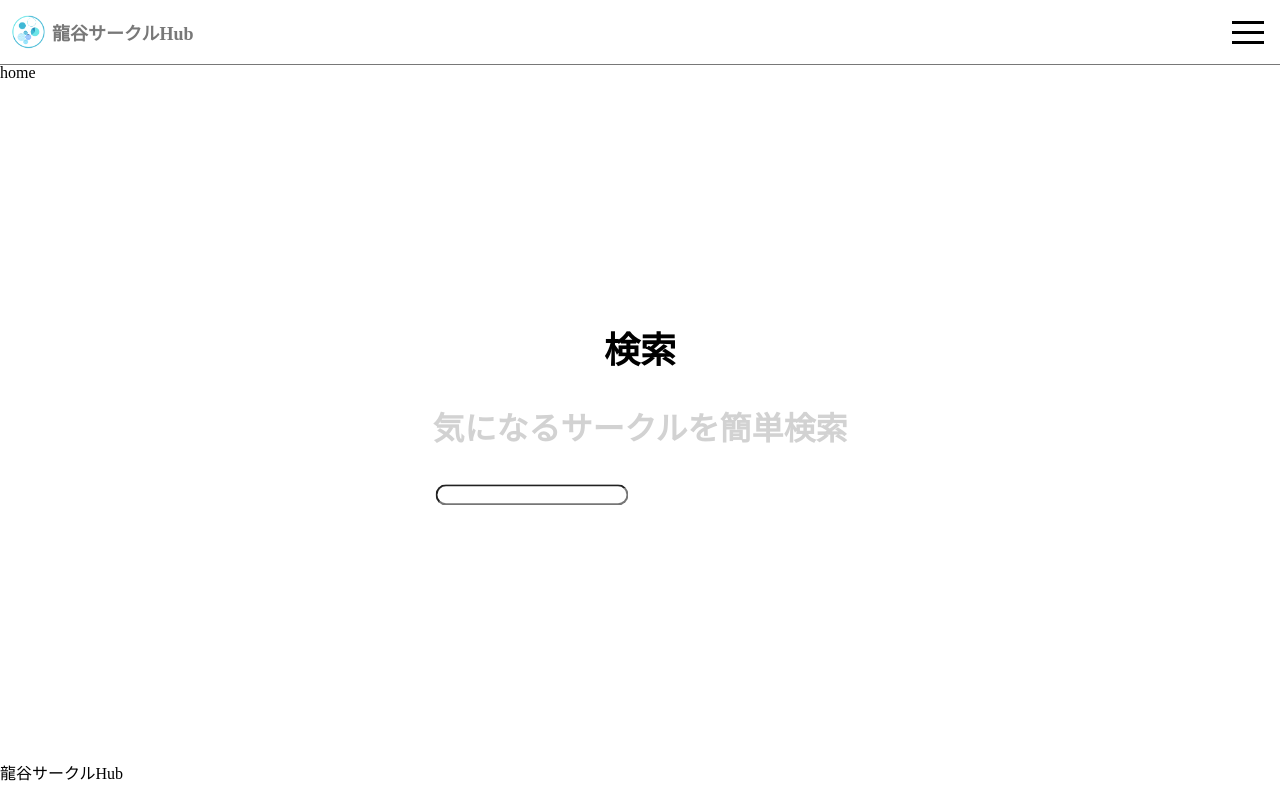
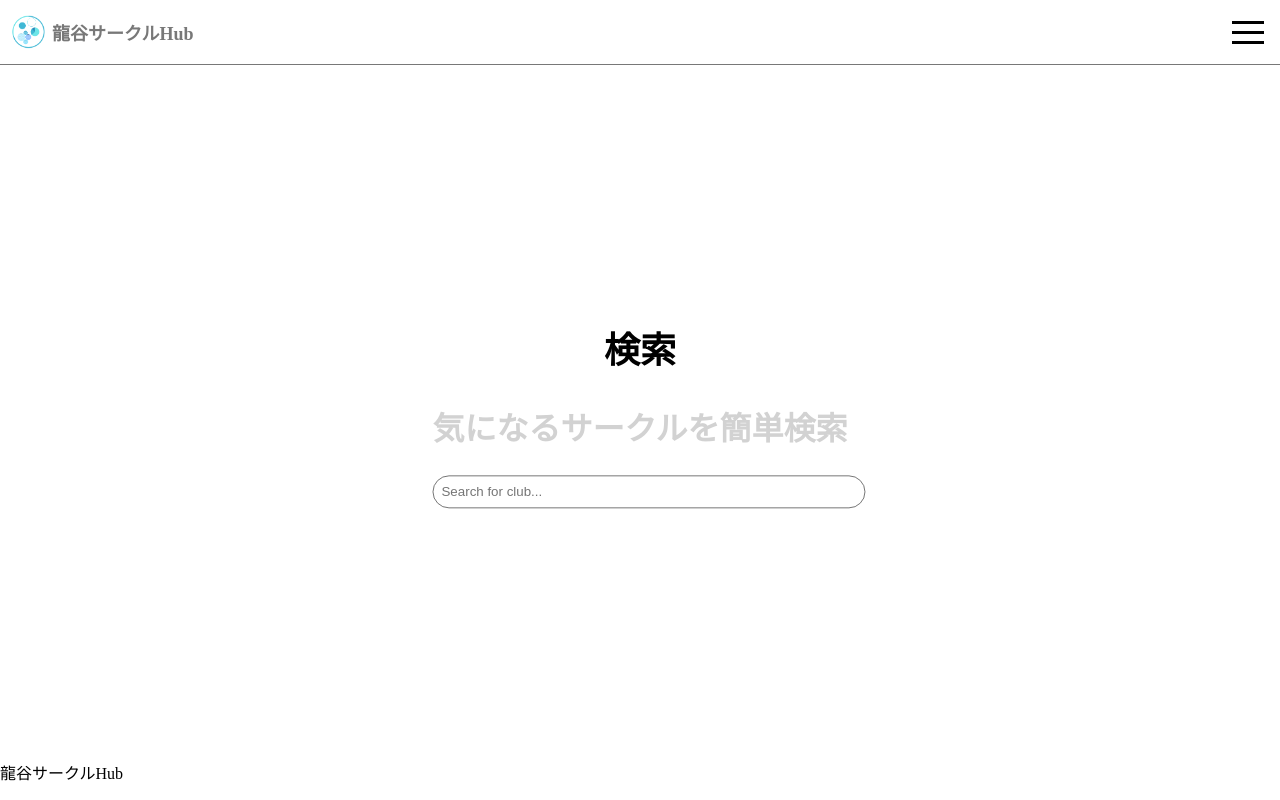
Before and after one commit to Ryukoku-Horizon/2025-AdvancedGroup-MidTeamDev-No2, a React (Create React App) app in the folder frontend/: page /ryukoku-circle-hub/search in a window 1280 px wide. Built offline with nearby package versions, Linux system fonts and the light colour scheme.

Commit message:
検索ページ完了

```diff
--- a/frontend/src/pages/search.tsx
+++ b/frontend/src/pages/search.tsx
@@ -4,22 +4,10 @@ import Layout from "../components/Layout/Layout";
 const Search=()=>{
     return (
         <Layout>
-            <div>
-                <div className="center-posi text-center font-xl">
-                    <h2>検索</h2>
-                    <h2 className="gray-2 font-2xl">気になるサークルを簡単検索</h2>
-                    <form>
-                        <table >
-                            <tr>
-
-                                <td>
-                                    <input className="w-full radius-md" id="text" />
-                                </td>
-                            </tr>
-                        </table>
-                    </form>
-                </div>
-                <Link to="/" pt-3 m-3>home</Link>
+            <div className="center-posi text-center font-xl">
+                <h2>検索</h2>
+                <h2 className="gray-2 font-2xl">気になるサークルを簡単検索</h2>
+                <input className="w-full radius-md p-1 border" id="text" placeholder="Search for club..."/>
             </div>
         </Layout>
     )
```
